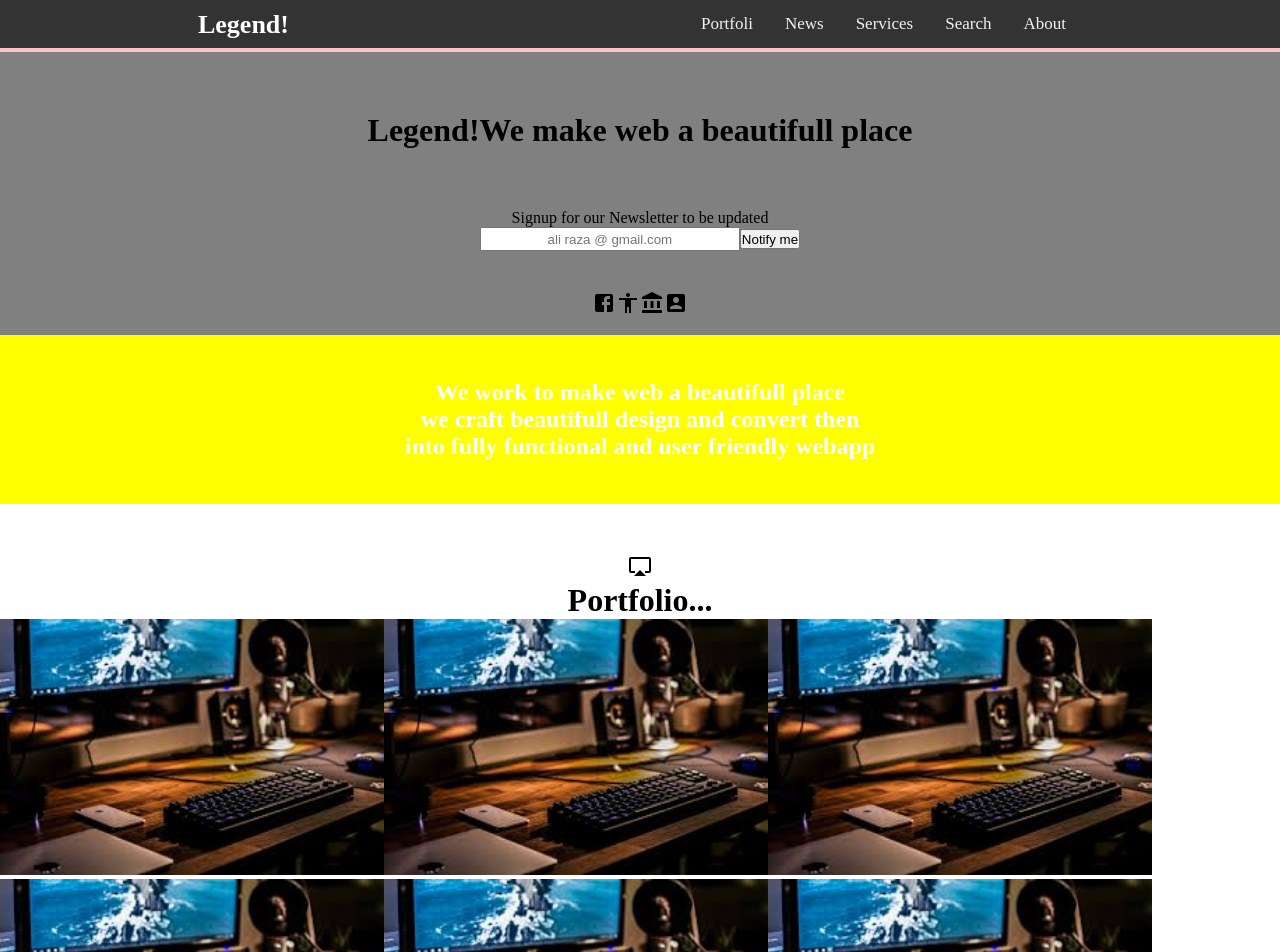
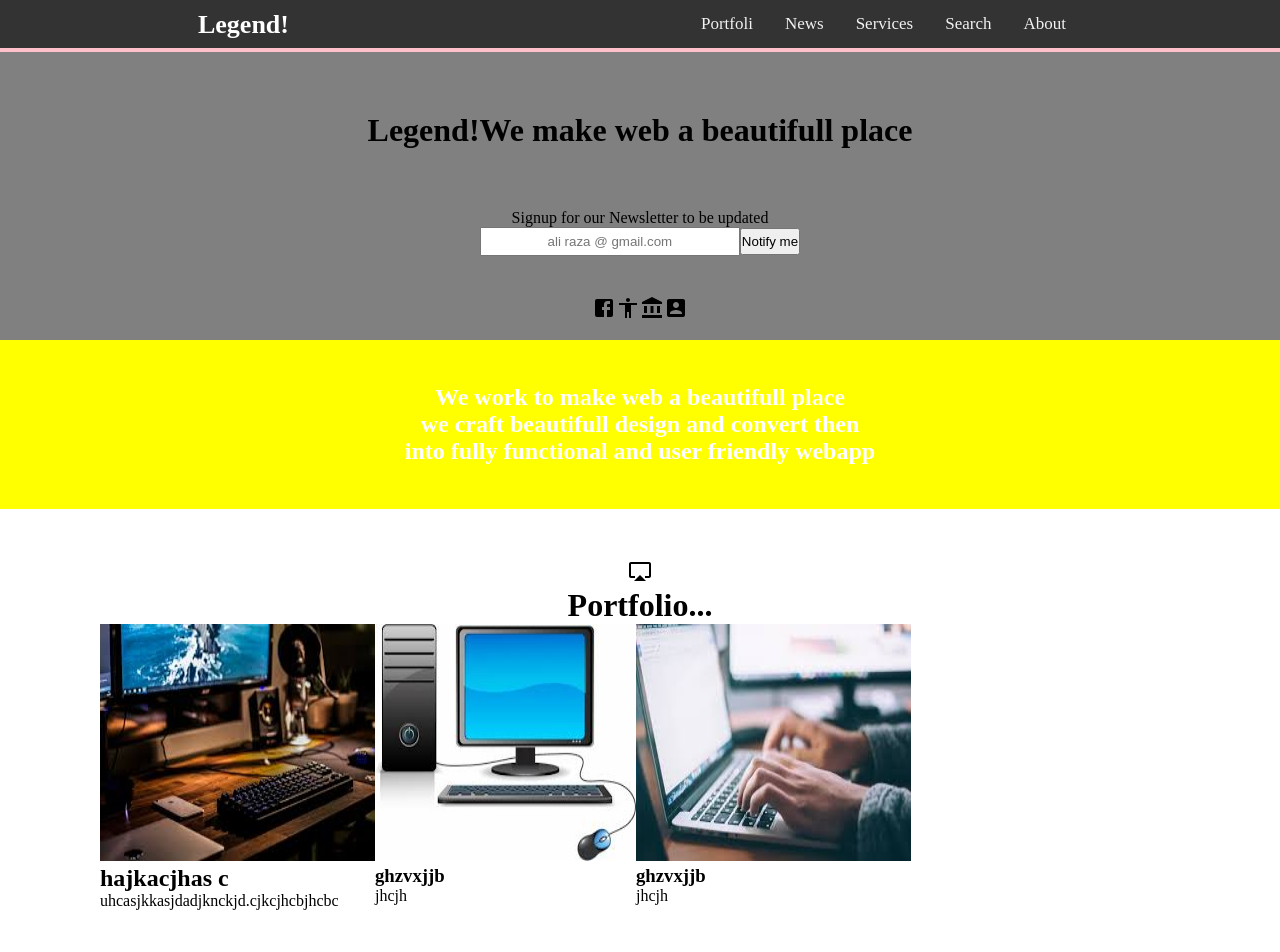
Before and after one commit to ali-203/legend, a React (Create React App) app: page / in a window 1280 px wide. Shown: the top 952 px of the page. After the commit the page ends 910 px from the top, so only its background shows below. Built offline with nearby package versions, Linux system fonts and the light colour scheme.

Commit message:
updated css

```diff
--- a/src/App.css
+++ b/src/App.css
@@ -46,11 +46,11 @@ margin-top: inherit;
 
 .ali_raza{
 width: 20%;
-height: 20px;
+height: 25px;
 text-align: center;
 }
 .notify {
-  height: 20px;
+  height: 27px;
 
 }
 
@@ -83,3 +83,21 @@ text-align: center;
 text-align: center;
 
 }
+
+/* .images-one {
+  padding-top: 50px;
+  display: flex;
+    justify-content: center;
+}
+
+.images-two {
+  display: flex;
+  justify-content: center;
+} */
+
+
+.all_img {
+  margin-left: 100px;
+  display: flex;
+  flex-direction: inherit;
+}
--- a/src/App.js
+++ b/src/App.js
@@ -48,14 +48,31 @@ function App() {
 <AirplayIcon />
 <h1>Portfolio...</h1>
 </div>
+<div className="all_img">
+<div className="images-one">
+<img src="img.png" width="100%" height="100%"/>
+<div className="ethan">
+<h2>hajkacjhas c</h2>
+<p>uhcasjkkasjdadjknckjd.cjkcjhcbjhcbc</p>
+</div>
+</div>
 
-<img src="img.png" width="30%" height="30%"/>
-<img src="img.png" width="30%" height="30%"/>
-<img src="img.png" width="30%" height="30%"/>
-<img src="img.png" width="30%" height="30%"/>
-<img src="img.png" width="30%" height="30%"/>
-<img src="img.png" width="30%" height="30%"/>
-
+<div className="imah_two">
+ <img src="ali.png" width="100%" height="100%"/>
+ <h3>ghzvxjjb </h3>
+<p>jhcjh</p>
+</div>
+<div>
+ <img src="ihh.png" width="100%" height="100%"/>
+ <h3>ghzvxjjb </h3>
+<p>jhcjh</p>
+</div>
+</div>
+{/* <div className="images-two">
+<img src="lap.png" width="30%" height="30%"/>
+<img src="nhh.png" width="30%" height="30%"/>
+<img src="nic.png" width="30%" height="30%"/>
+</div> */}
 </div>
 
  </>
```
